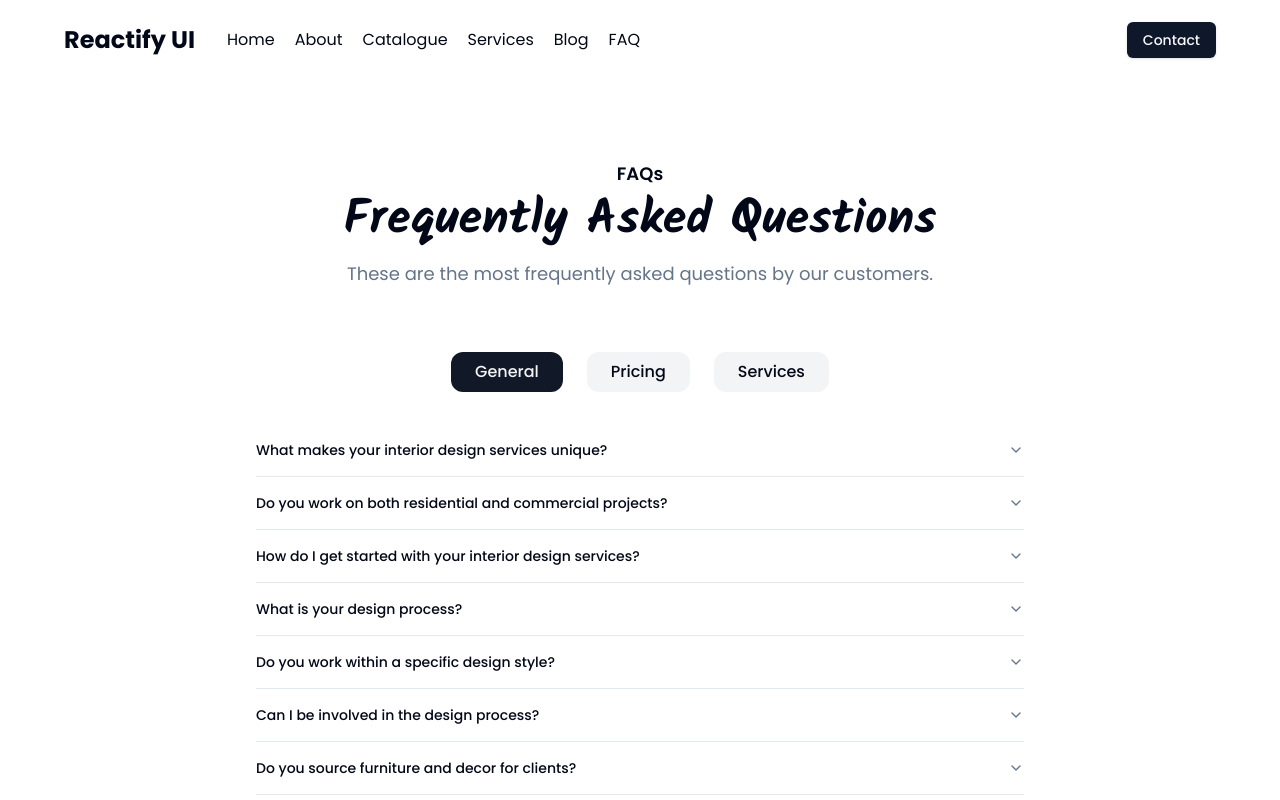
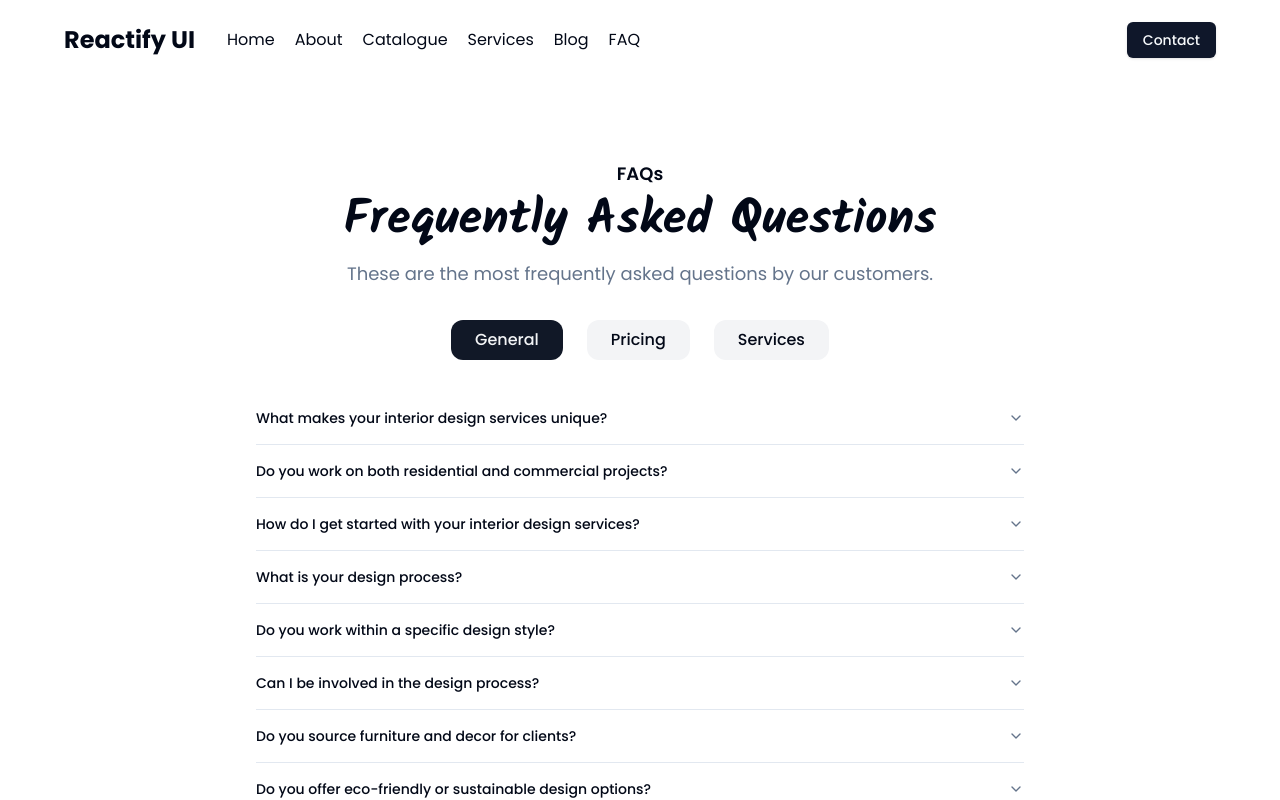
Before and after one commit to shashankaz/relix, a React (Vite) app: page /faq in a window 1280 px wide. Shown: the top 800 px of the page. Built offline with nearby package versions, Linux system fonts and the light colour scheme.

Commit message:
fix: adjust padding on FAQ section for better layout consistency

```diff
--- a/src/pages/FAQ/index.tsx
+++ b/src/pages/FAQ/index.tsx
@@ -25,7 +25,7 @@ const FAQ = () => {
           These are the most frequently asked questions by our customers.
         </p>
       </div>
-      <div className="py-8 flex gap-6">
+      <div className="pb-8 flex gap-6">
         <button
           onClick={() => {
             setTab("general");
```
